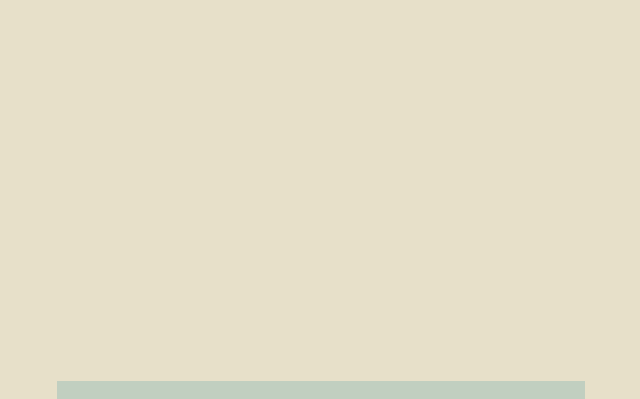
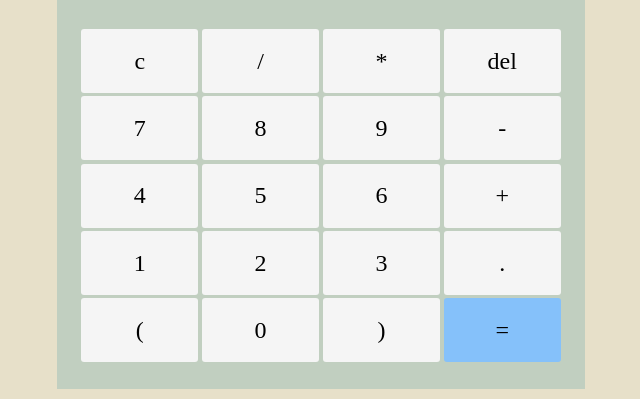
Before and after one commit to Sh-Holmes0/Calculator, a plain HTML site: page index.html in a window 1280 px wide. Shown: the part 259-658 px from the top of the page, without its empty margins (319-959 px from the left). Drawn offline with Linux system fonts and the light colour scheme; a web font is replaced by a local one.

Commit message:
rollin back

```diff
--- a/style.css
+++ b/style.css
@@ -5,8 +5,7 @@ body{
     display: flex;
     align-items: center;
     justify-content: center;
-    /* min-height: 100vh; */
-    margin-top: 50%;
+    min-height: 100vh;
 }
 
 .mainBody{
```
